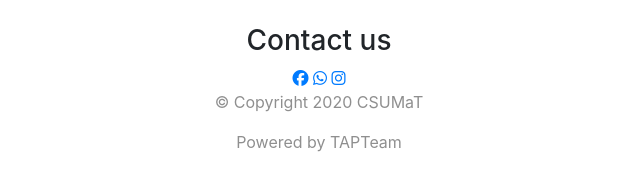
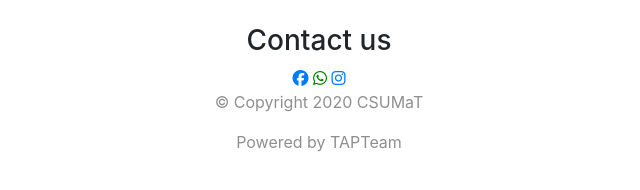
Before and after one commit to jaybarnes33/CSUMaT, a plain HTML site: page index.html in a window 1280 px wide. Shown: the part 2287-2477 px from the top of the page, 321-961 px from the left. Drawn offline with nearby package versions, Linux system fonts and the light colour scheme.

Commit message:
Update styles.css

```diff
--- a/styles.css
+++ b/styles.css
@@ -97,7 +97,9 @@ p {
 .ficon:hover {
   color: #ff4c68;
 }
-
+.fa-whatsapp {
+  color:green;
+}
 h3 {
   font: "Montserrat-Bold";
   font-size: 1.5rem;
```
